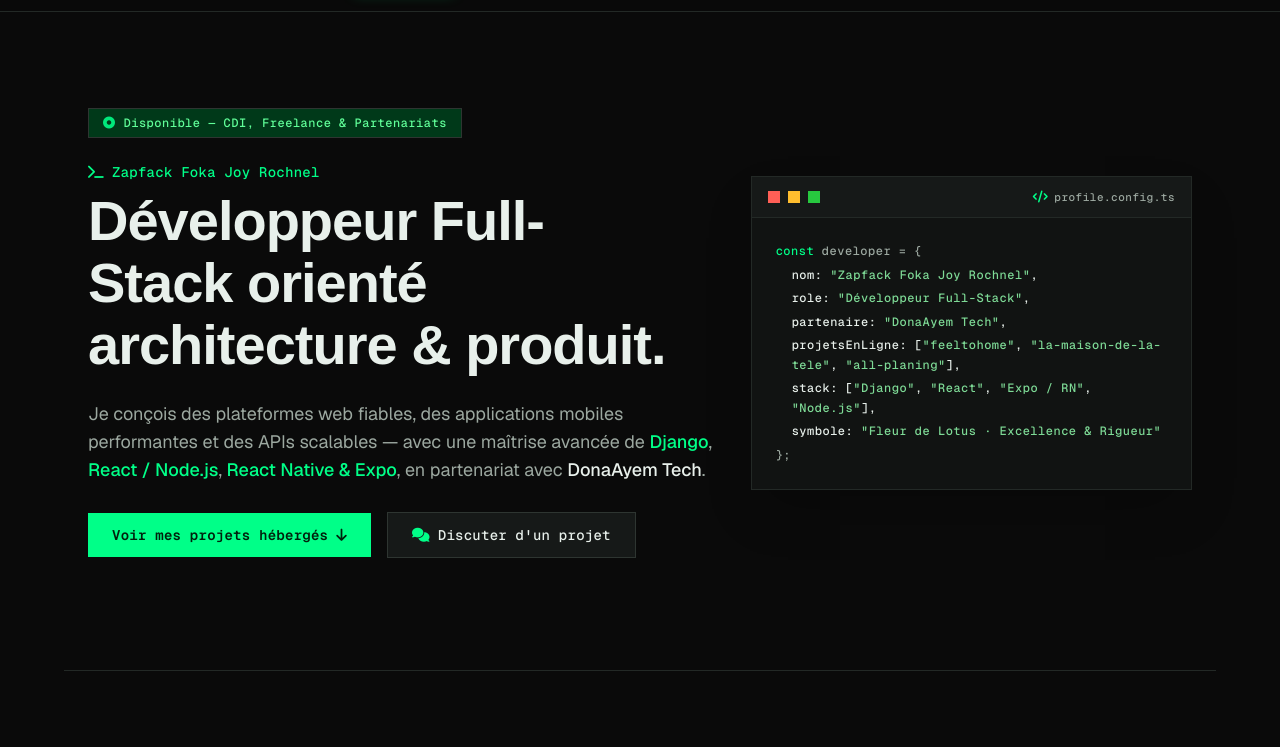
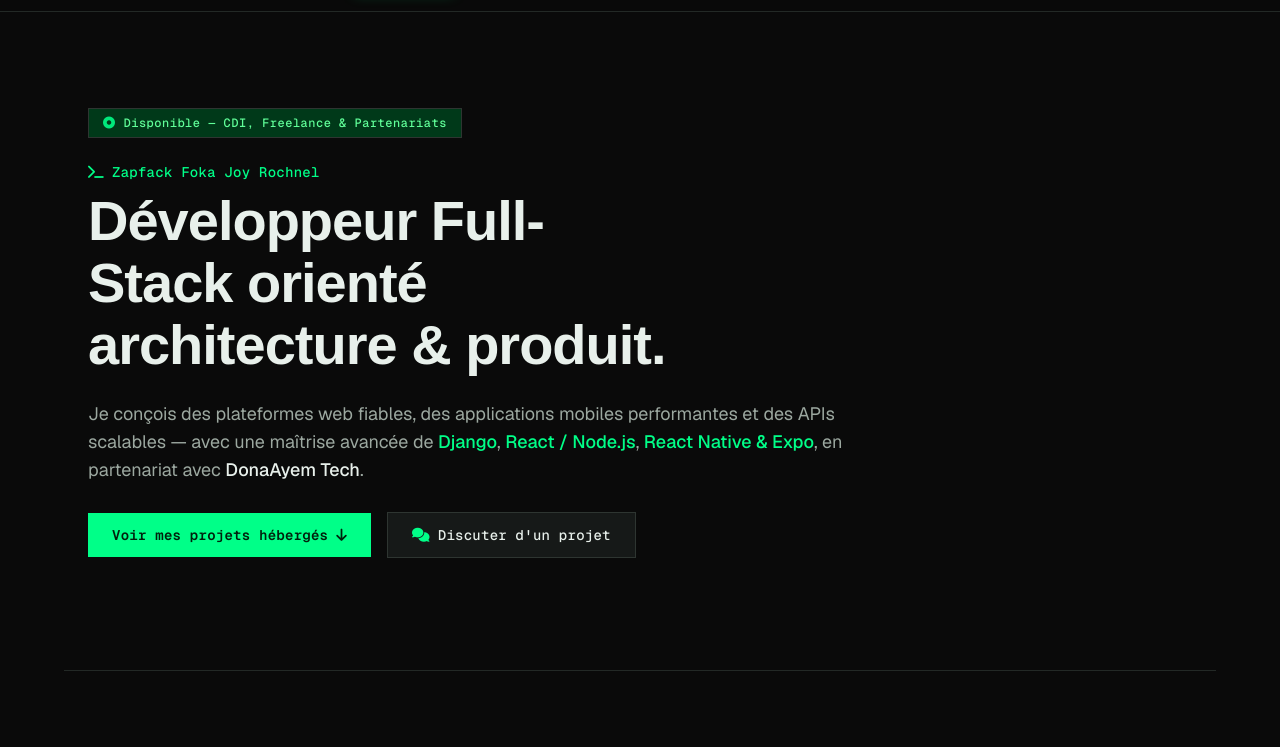
Before and after one commit to lapuissancerochi/lapuissancerochi.github.io, a plain HTML site: page index.html in a window 1280 px wide. Shown: the part 53-800 px from the top of the page. Drawn offline with nearby package versions, Linux system fonts and the light colour scheme; a web font is replaced by a local one.

Commit message:
Remove profile.config.ts terminal card from hero section

```diff
--- a/index.html
+++ b/index.html
@@ -203,8 +203,7 @@
 
     <!-- 1. HERO -->
     <section id="hero" class="max-w-6xl mx-auto px-gutter-md md:px-page-margin pt-16 pb-20 md:pt-24 md:pb-28 border-b border-outline-variant">
-      <div class="grid grid-cols-1 lg:grid-cols-12 gap-gutter-xl items-center">
-        <div class="lg:col-span-7 flex flex-col items-start gap-gutter-lg">
+      <div class="max-w-3xl flex flex-col items-start gap-gutter-lg">
         <!-- Status Badge Carré -->
         <span role="status" class="inline-flex items-center gap-gutter-sm px-3.5 py-1.5 bg-primary-container border border-outline text-on-primary-container font-label text-label-md">
           <i class="fa-solid fa-circle-dot text-xs text-primary animate-pulse"></i>
@@ -234,33 +233,6 @@
             <i class="fa-solid fa-comments text-primary text-sm"></i>
             <span>Discuter d'un projet</span>
           </a>
-          </div>
-        </div>
-
-        <!-- Terminal Spec Card Carré -->
-        <div class="lg:col-span-5">
-          <div class="bg-surface-container-low border border-outline-variant overflow-hidden shadow-2xl">
-            <div class="px-gutter-md py-3 bg-surface-container border-b border-outline-variant flex items-center justify-between">
-              <div class="flex items-center gap-2">
-                <span class="w-3 h-3 bg-[#FF5F56]" aria-hidden="true"></span>
-                <span class="w-3 h-3 bg-[#FFBD2E]" aria-hidden="true"></span>
-                <span class="w-3 h-3 bg-[#27C93F]" aria-hidden="true"></span>
-              </div>
-              <span class="font-label text-label-sm text-on-surface-variant flex items-center gap-1.5">
-                <i class="fa-solid fa-code text-xs text-primary"></i> profile.config.ts
-              </span>
-            </div>
-            <div class="p-gutter-lg font-label text-label-md leading-relaxed flex flex-col gap-1">
-              <p class="text-on-surface-variant"><span class="text-primary">const</span> developer = {</p>
-              <p class="pl-gutter-md text-on-surface">nom: <span class="text-secondary">"Zapfack Foka Joy Rochnel"</span>,</p>
-              <p class="pl-gutter-md text-on-surface">role: <span class="text-secondary">"Développeur Full-Stack"</span>,</p>
-              <p class="pl-gutter-md text-on-surface">partenaire: <span class="text-secondary">"DonaAyem Tech"</span>,</p>
-              <p class="pl-gutter-md text-on-surface">projetsEnLigne: [<span class="text-secondary">"feeltohome"</span>, <span class="text-secondary">"la-maison-de-la-tele"</span>, <span class="text-secondary">"all-planing"</span>],</p>
-              <p class="pl-gutter-md text-on-surface">stack: [<span class="text-secondary">"Django"</span>, <span class="text-secondary">"React"</span>, <span class="text-secondary">"Expo / RN"</span>, <span class="text-secondary">"Node.js"</span>],</p>
-              <p class="pl-gutter-md text-on-surface">symbole: <span class="text-secondary">"Fleur de Lotus · Excellence &amp; Rigueur"</span></p>
-              <p class="text-on-surface-variant">};</p>
-            </div>
-          </div>
         </div>
       </div>
     </section>
```
Lines whose indentation alone changed are shown as unchanged.
